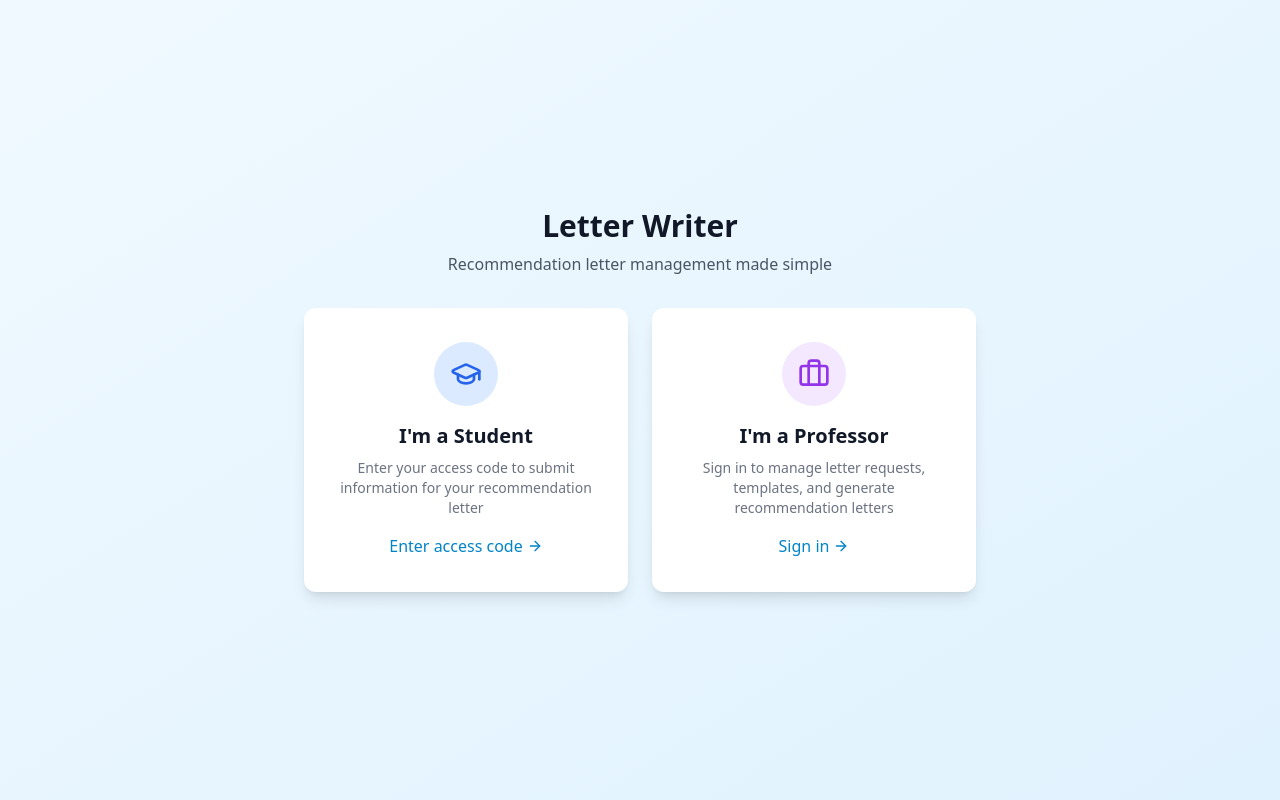
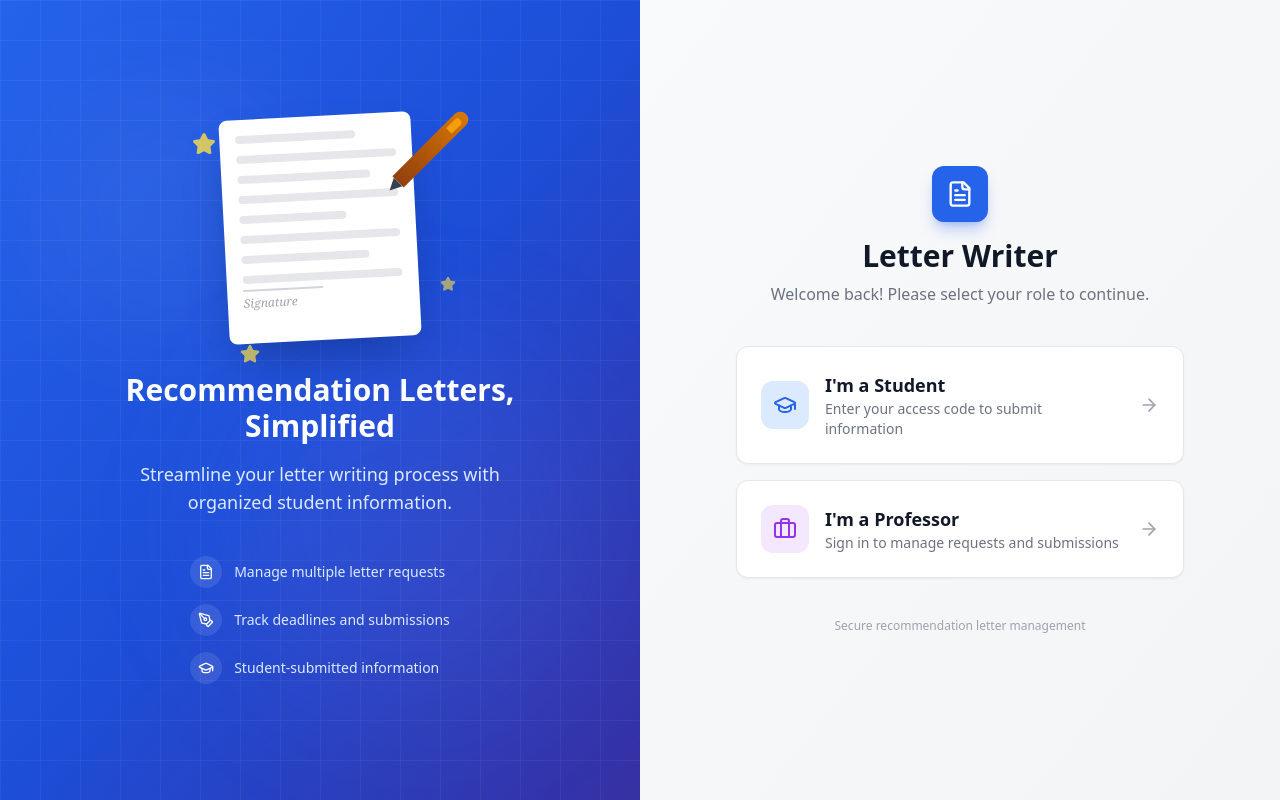
Before and after one commit to gabevillegas628/LetterManager, a React (Vite) app in the folder frontend/: page /login in a window 1280 px wide. Built offline with nearby package versions, Linux system fonts and the light colour scheme.

Commit message:
redisign login page

```diff
--- a/frontend/src/pages/professor/LoginPage.tsx
+++ b/frontend/src/pages/professor/LoginPage.tsx
@@ -1,8 +1,98 @@
 import { useState, useEffect } from 'react'
 import { useNavigate, Link } from 'react-router-dom'
-import { GraduationCap, Briefcase, ArrowRight, Clock } from 'lucide-react'
+import { GraduationCap, Briefcase, ArrowRight, Clock, FileText, PenTool, Star } from 'lucide-react'
 import { useAuth } from '../../hooks/useAuth'
 import { AxiosError } from 'axios'
+
+function IllustrationPanel() {
+  return (
+    <div className="hidden lg:flex lg:w-1/2 bg-gradient-to-br from-blue-600 via-blue-700 to-indigo-800 relative overflow-hidden">
+      {/* Background pattern */}
+      <div className="absolute inset-0 opacity-10">
+        <svg className="w-full h-full" xmlns="http://www.w3.org/2000/svg">
+          <defs>
+            <pattern id="grid" width="40" height="40" patternUnits="userSpaceOnUse">
+              <path d="M 40 0 L 0 0 0 40" fill="none" stroke="white" strokeWidth="1"/>
+            </pattern>
+          </defs>
+          <rect width="100%" height="100%" fill="url(#grid)" />
+        </svg>
+      </div>
+
+      {/* Decorative circles */}
+      <div className="absolute top-20 left-10 w-64 h-64 bg-white/5 rounded-full blur-3xl" />
+      <div className="absolute bottom-20 right-10 w-96 h-96 bg-indigo-400/10 rounded-full blur-3xl" />
+
+      {/* Content */}
+      <div className="relative z-10 flex flex-col justify-center items-center w-full p-12 text-white">
+        {/* Illustration */}
+        <div className="mb-8 relative">
+          {/* Main letter/document */}
+          <div className="w-48 h-56 bg-white rounded-lg shadow-2xl transform -rotate-3 relative">
+            <div className="absolute inset-4 space-y-3">
+              <div className="h-2 bg-gray-200 rounded w-3/4" />
+              <div className="h-2 bg-gray-200 rounded w-full" />
+              <div className="h-2 bg-gray-200 rounded w-5/6" />
+              <div className="h-2 bg-gray-200 rounded w-full" />
+              <div className="h-2 bg-gray-200 rounded w-2/3" />
+              <div className="mt-6 h-2 bg-gray-200 rounded w-full" />
+              <div className="h-2 bg-gray-200 rounded w-4/5" />
+              <div className="h-2 bg-gray-200 rounded w-full" />
+            </div>
+            {/* Signature line */}
+            <div className="absolute bottom-8 left-4 right-4">
+              <div className="h-0.5 bg-gray-300 w-1/2" />
+              <div className="text-xs text-gray-400 mt-1 font-serif italic">Signature</div>
+            </div>
+          </div>
+
+          {/* Pen decoration */}
+          <div className="absolute -right-6 -top-4 transform rotate-45">
+            <div className="w-4 h-24 bg-gradient-to-b from-amber-600 to-amber-800 rounded-t-full relative">
+              <div className="absolute -bottom-3 left-1/2 -translate-x-1/2 w-0 h-0 border-l-[6px] border-r-[6px] border-t-[12px] border-l-transparent border-r-transparent border-t-gray-700" />
+              <div className="absolute top-2 left-1/2 -translate-x-1/2 w-2 h-4 bg-amber-500 rounded-t-full" />
+            </div>
+          </div>
+
+          {/* Star decorations */}
+          <Star className="absolute -left-8 top-4 h-6 w-6 text-yellow-300 fill-yellow-300 opacity-80" />
+          <Star className="absolute -right-10 bottom-12 h-4 w-4 text-yellow-300 fill-yellow-300 opacity-60" />
+          <Star className="absolute left-4 -bottom-6 h-5 w-5 text-yellow-300 fill-yellow-300 opacity-70" />
+        </div>
+
+        {/* Text content */}
+        <h2 className="text-3xl font-bold mb-4 text-center">
+          Recommendation Letters,<br />Simplified
+        </h2>
+        <p className="text-blue-100 text-center max-w-sm text-lg">
+          Streamline your letter writing process with organized student information.
+        </p>
+
+        {/* Feature highlights */}
+        <div className="mt-10 space-y-4 text-sm">
+          <div className="flex items-center gap-3">
+            <div className="w-8 h-8 rounded-full bg-white/10 flex items-center justify-center">
+              <FileText className="h-4 w-4" />
+            </div>
+            <span className="text-blue-100">Manage multiple letter requests</span>
+          </div>
+          <div className="flex items-center gap-3">
+            <div className="w-8 h-8 rounded-full bg-white/10 flex items-center justify-center">
+              <PenTool className="h-4 w-4" />
+            </div>
+            <span className="text-blue-100">Track deadlines and submissions</span>
+          </div>
+          <div className="flex items-center gap-3">
+            <div className="w-8 h-8 rounded-full bg-white/10 flex items-center justify-center">
+              <GraduationCap className="h-4 w-4" />
+            </div>
+            <span className="text-blue-100">Student-submitted information</span>
+          </div>
+        </div>
+      </div>
+    </div>
+  )
+}
 
 export default function LoginPage() {
   const [mode, setMode] = useState<'select' | 'professor'>('select')
@@ -47,53 +137,65 @@ export default function LoginPage() {
   // Role selection view
   if (mode === 'select') {
     return (
-      <div className="min-h-screen flex items-center justify-center bg-gradient-to-br from-primary-50 to-primary-100 px-4">
-        <div className="w-full max-w-2xl">
-          <div className="text-center mb-8">
+      <div className="min-h-screen flex">
+        <IllustrationPanel />
+
+        {/* Right side - content */}
+        <div className="w-full lg:w-1/2 flex items-center justify-center bg-gradient-to-br from-gray-50 to-gray-100 px-4 py-12">
+          <div className="w-full max-w-md">
+            {/* Logo/Brand */}
+            <div className="text-center mb-10">
+              <div className="inline-flex items-center justify-center w-14 h-14 bg-blue-600 rounded-xl mb-4 shadow-lg shadow-blue-600/30">
+                <FileText className="h-7 w-7 text-white" />
+              </div>
               <h1 className="text-3xl font-bold text-gray-900">Letter Writer</h1>
-            <p className="text-gray-600 mt-2">Recommendation letter management made simple</p>
+              <p className="text-gray-500 mt-2">Welcome back! Please select your role to continue.</p>
             </div>
 
-          <div className="grid grid-cols-1 md:grid-cols-2 gap-6">
+            <div className="space-y-4">
               {/* Student Card */}
               <Link
                 to="/student"
-              className="bg-white rounded-xl shadow-lg p-8 hover:shadow-xl transition-shadow group cursor-pointer border-2 border-transparent hover:border-primary-500"
+                className="block bg-white rounded-xl shadow-sm hover:shadow-md transition-all p-6 group border border-gray-200 hover:border-blue-300"
               >
-              <div className="flex flex-col items-center text-center">
-                <div className="w-16 h-16 bg-blue-100 rounded-full flex items-center justify-center mb-4 group-hover:bg-blue-200 transition-colors">
-                  <GraduationCap className="h-8 w-8 text-blue-600" />
+                <div className="flex items-center gap-4">
+                  <div className="w-12 h-12 bg-blue-100 rounded-xl flex items-center justify-center group-hover:bg-blue-200 transition-colors">
+                    <GraduationCap className="h-6 w-6 text-blue-600" />
                   </div>
-                <h2 className="text-xl font-semibold text-gray-900 mb-2">I'm a Student</h2>
-                <p className="text-gray-500 text-sm mb-4">
-                  Enter your access code to submit information for your recommendation letter
+                  <div className="flex-1">
+                    <h2 className="text-lg font-semibold text-gray-900">I'm a Student</h2>
+                    <p className="text-gray-500 text-sm">
+                      Enter your access code to submit information
                     </p>
-                <span className="inline-flex items-center text-primary-600 font-medium group-hover:text-primary-700">
-                  Enter access code
-                  <ArrowRight className="h-4 w-4 ml-1 group-hover:translate-x-1 transition-transform" />
-                </span>
+                  </div>
+                  <ArrowRight className="h-5 w-5 text-gray-400 group-hover:text-blue-600 group-hover:translate-x-1 transition-all" />
                 </div>
               </Link>
 
               {/* Professor Card */}
               <button
                 onClick={() => setMode('professor')}
-              className="bg-white rounded-xl shadow-lg p-8 hover:shadow-xl transition-shadow group cursor-pointer border-2 border-transparent hover:border-primary-500 text-left"
+                className="w-full bg-white rounded-xl shadow-sm hover:shadow-md transition-all p-6 group border border-gray-200 hover:border-purple-300 text-left"
               >
-              <div className="flex flex-col items-center text-center">
-                <div className="w-16 h-16 bg-purple-100 rounded-full flex items-center justify-center mb-4 group-hover:bg-purple-200 transition-colors">
-                  <Briefcase className="h-8 w-8 text-purple-600" />
+                <div className="flex items-center gap-4">
+                  <div className="w-12 h-12 bg-purple-100 rounded-xl flex items-center justify-center group-hover:bg-purple-200 transition-colors">
+                    <Briefcase className="h-6 w-6 text-purple-600" />
                   </div>
-                <h2 className="text-xl font-semibold text-gray-900 mb-2">I'm a Professor</h2>
-                <p className="text-gray-500 text-sm mb-4">
-                  Sign in to manage letter requests, templates, and generate recommendation letters
+                  <div className="flex-1">
+                    <h2 className="text-lg font-semibold text-gray-900">I'm a Professor</h2>
+                    <p className="text-gray-500 text-sm">
+                      Sign in to manage requests and submissions
                     </p>
-                <span className="inline-flex items-center text-primary-600 font-medium group-hover:text-primary-700">
-                  Sign in
-                  <ArrowRight className="h-4 w-4 ml-1 group-hover:translate-x-1 transition-transform" />
-                </span>
+                  </div>
+                  <ArrowRight className="h-5 w-5 text-gray-400 group-hover:text-purple-600 group-hover:translate-x-1 transition-all" />
                 </div>
               </button>
+            </div>
+
+            {/* Footer */}
+            <p className="text-center text-xs text-gray-400 mt-10">
+              Secure recommendation letter management
+            </p>
           </div>
         </div>
       </div>
@@ -102,23 +204,28 @@ export default function LoginPage() {
 
   // Professor login form
   return (
-    <div className="min-h-screen flex items-center justify-center bg-gradient-to-br from-primary-50 to-primary-100 px-4">
+    <div className="min-h-screen flex">
+      <IllustrationPanel />
+
+      {/* Right side - login form */}
+      <div className="w-full lg:w-1/2 flex items-center justify-center bg-gradient-to-br from-gray-50 to-gray-100 px-4 py-12">
         <div className="w-full max-w-md">
-        <div className="bg-white rounded-xl shadow-lg p-8">
+          {/* Logo/Brand */}
           <div className="text-center mb-8">
-            <div className="w-12 h-12 bg-purple-100 rounded-full flex items-center justify-center mx-auto mb-4">
-              <Briefcase className="h-6 w-6 text-purple-600" />
+            <div className="inline-flex items-center justify-center w-14 h-14 bg-purple-600 rounded-xl mb-4 shadow-lg shadow-purple-600/30">
+              <Briefcase className="h-7 w-7 text-white" />
             </div>
             <h1 className="text-2xl font-bold text-gray-900">Professor Sign In</h1>
             <p className="text-gray-500 mt-2">Sign in to manage recommendation letters</p>
           </div>
 
-          <form onSubmit={handleSubmit} className="space-y-6">
+          <div className="bg-white rounded-xl shadow-sm border border-gray-200 p-8">
+            <form onSubmit={handleSubmit} className="space-y-5">
               {error && (
-              <div className={`text-sm p-3 rounded-md flex items-start gap-2 ${
+                <div className={`text-sm p-3 rounded-lg flex items-start gap-2 ${
                   isRateLimited
                     ? 'bg-amber-50 text-amber-700 border border-amber-200'
-                  : 'bg-red-50 text-red-600'
+                    : 'bg-red-50 text-red-600 border border-red-200'
                 }`}>
                   {isRateLimited && <Clock className="h-4 w-4 mt-0.5 flex-shrink-0" />}
                   <span>{error}</span>
@@ -167,17 +274,19 @@ export default function LoginPage() {
             <div className="mt-6 text-center text-sm text-gray-500">
               <p>
                 First time?{' '}
-              <Link to="/setup" className="text-primary-600 hover:text-primary-700">
+                <Link to="/setup" className="text-primary-600 hover:text-primary-700 font-medium">
                   Set up your account
                 </Link>
               </p>
             </div>
+          </div>
 
-          <div className="mt-4 pt-4 border-t text-center">
+          <div className="mt-6 text-center">
             <button
               onClick={() => setMode('select')}
-              className="text-sm text-gray-500 hover:text-gray-700"
+              className="text-sm text-gray-500 hover:text-gray-700 inline-flex items-center gap-1"
             >
+              <ArrowRight className="h-4 w-4 rotate-180" />
               Back to role selection
             </button>
           </div>
```
Lines whose indentation alone changed are shown as unchanged.
